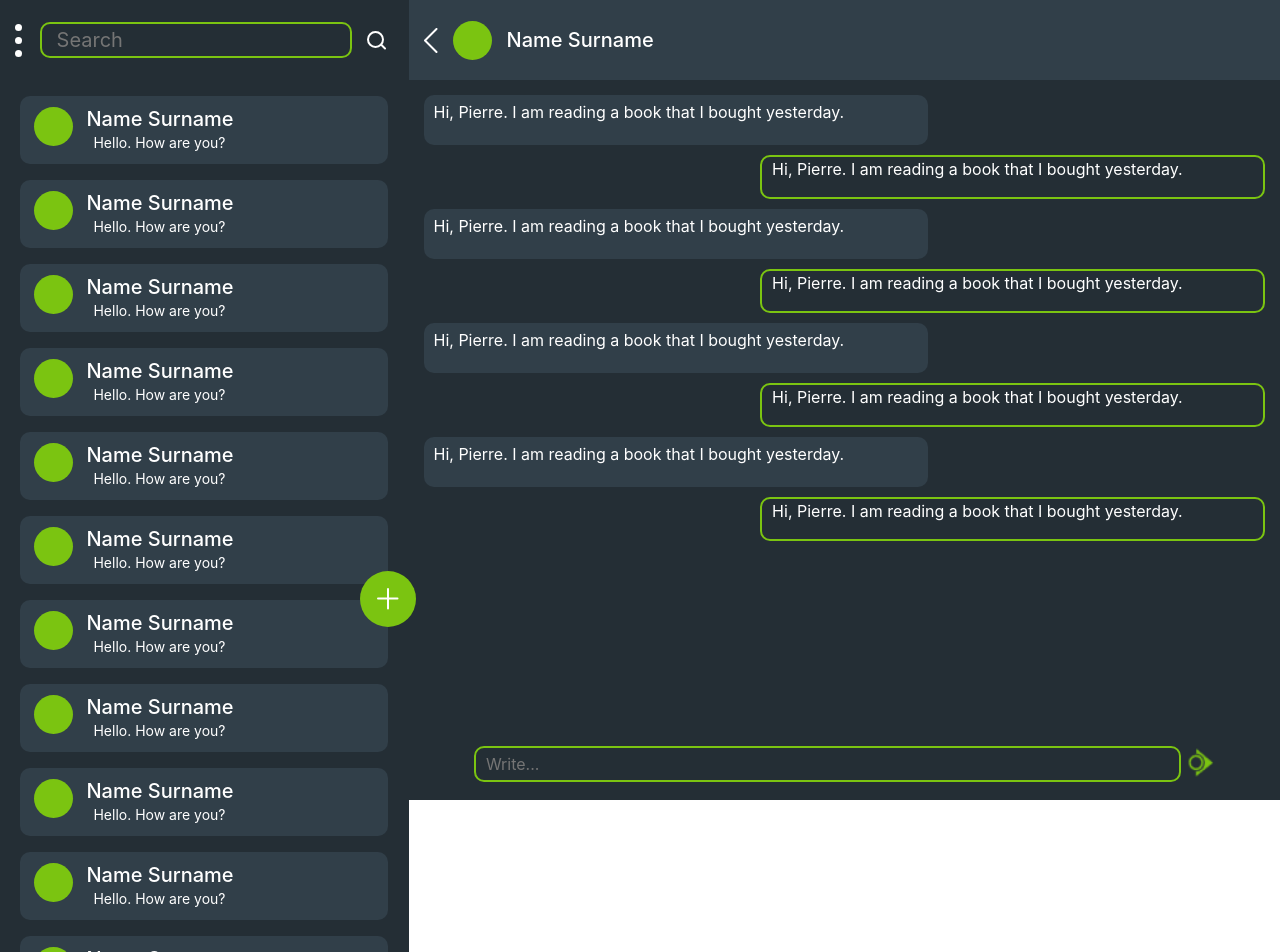
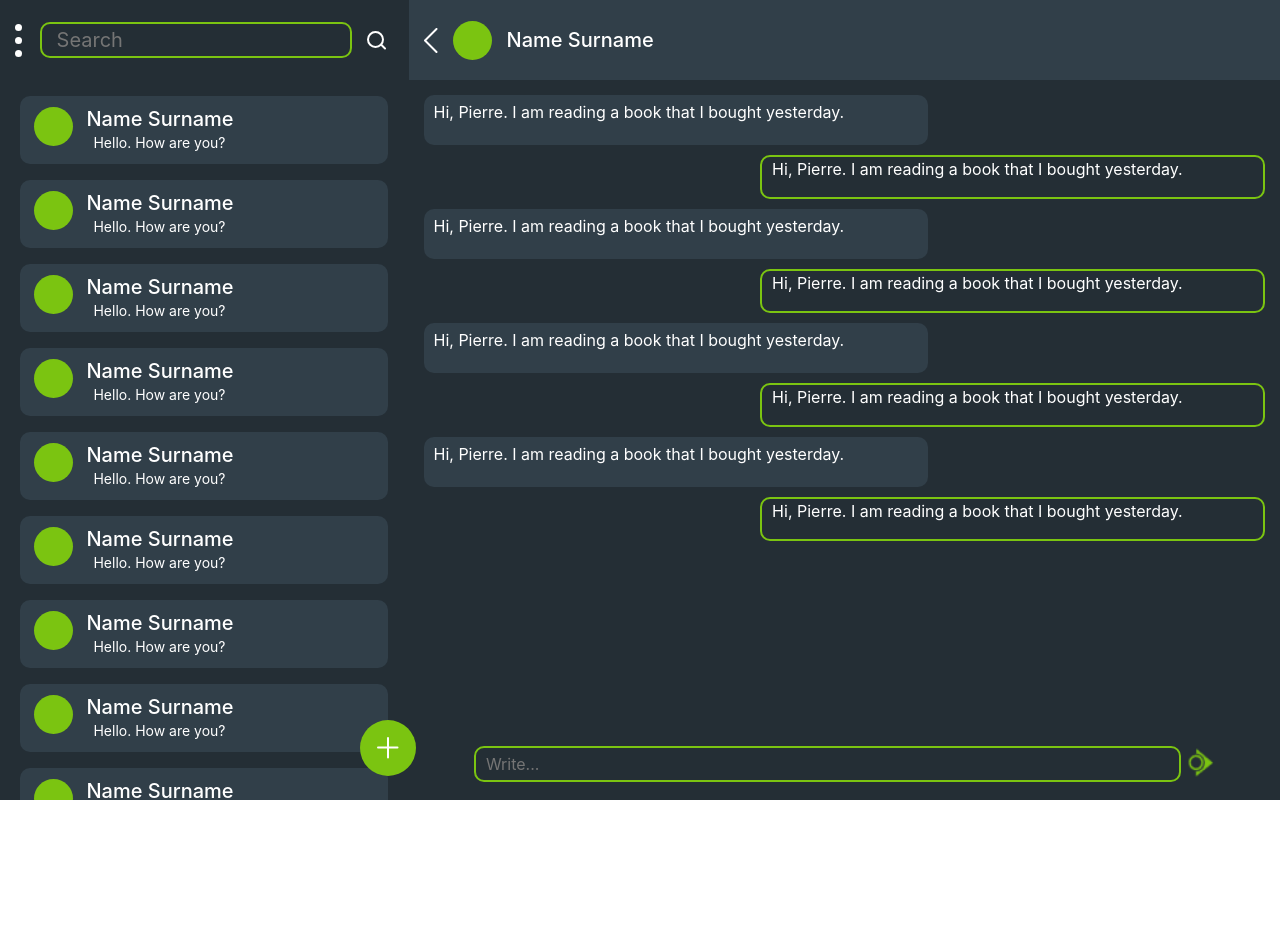
Before and after one commit to FariaSta/Macassenger, a Nuxt app: page /chats in a window 1280 px wide. Shown: the top 952 px of the page. After the commit the page ends 800 px from the top, so only its background shows below. Built offline with nearby package versions, Linux system fonts and the light colour scheme.

Commit message:
chat desktop finished

```diff
--- a/pages/chats.vue
+++ b/pages/chats.vue
@@ -9,20 +9,34 @@
             <div class="add">
                 <img src="../public/svg/+.svg" alt="">
             </div>
+            <div class="ch">
                 <div class="chats">
                     <chat-windows />
+                </div>
+                <div class="chats">
                     <chat-windows />
+                </div>
+                <div class="chats">
                     <chat-windows />
+                </div>
+                <div class="chats">
                     <chat-windows />
+                </div>
+                <div class="chats">
                     <chat-windows />
+                </div>
+                <div class="chats">
                     <chat-windows />
+                </div>
+                <div class="chats">
                     <chat-windows />
+                </div>
+                <div class="chats">
                     <chat-windows />
+                </div>
+                <div class="chats">
                     <chat-windows />
-                <chat-windows />
-                <chat-windows />
-                <chat-windows />
-                <chat-windows />
+                </div>
             </div>
         </div>
         <div class="chatP" v-show="this.chatview">
@@ -135,12 +149,17 @@
         margin-top: 1px;
         margin-right: 7px;
     }
+    .ch
+    {
+        overflow-y: scroll;
+        height: 90vh;
+    }
     .chats
     {
         display: flex;
         align-items: center;
         flex-direction: column;
-        overflow-y: scroll;
+
     }
     .add
     {
@@ -150,7 +169,7 @@
         background: #7BC411;
         position: fixed;
         left: 45vh;
-        top: 571px;
+        top: 90vh;
         display: flex;
         justify-content: center;
         align-items: center;
@@ -160,6 +179,7 @@
     .chatsW
     {
         background: #242E35;
+        height: 100vh;
     }
     .title
     {
```
Lines whose indentation alone changed are shown as unchanged.
